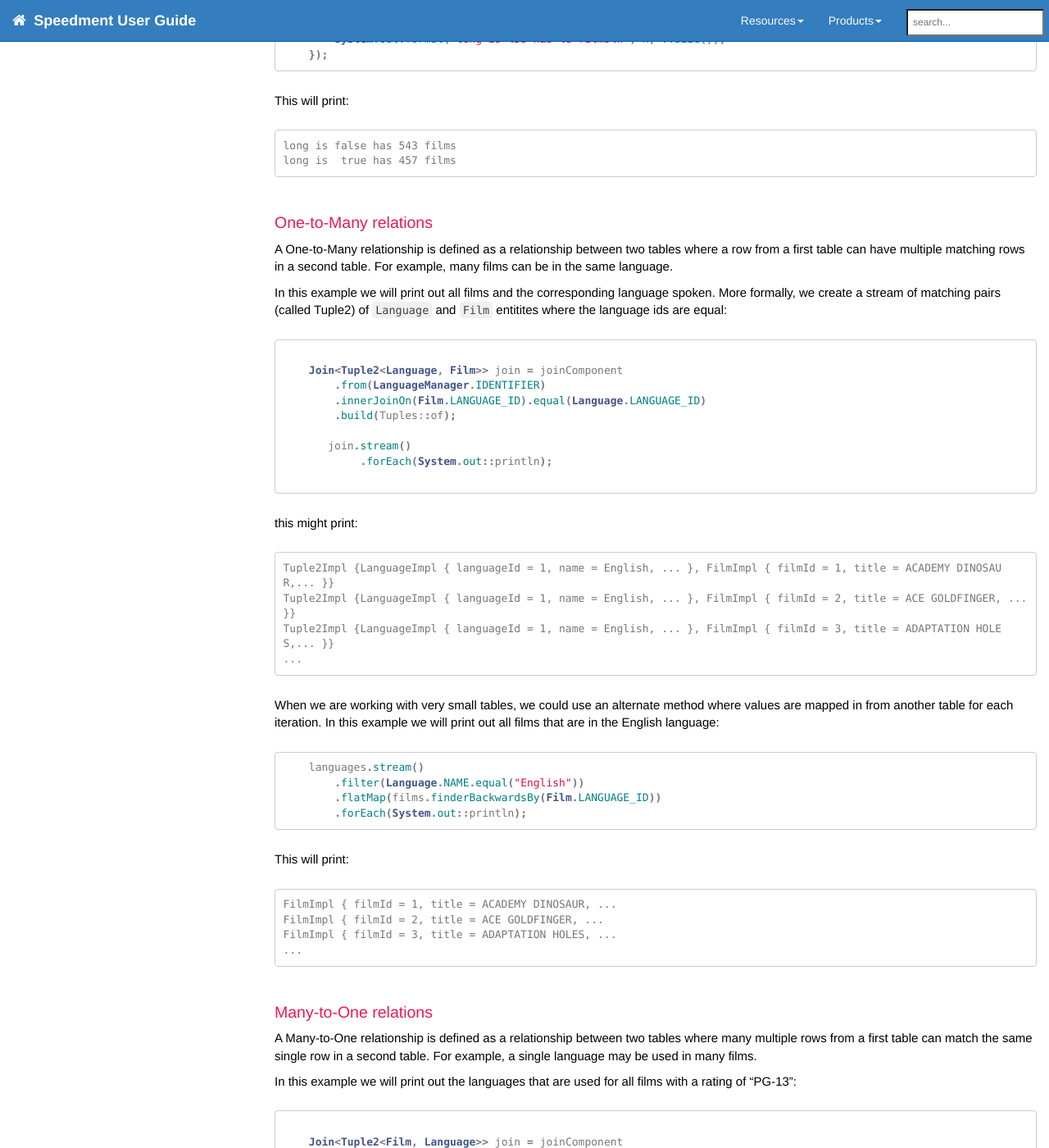
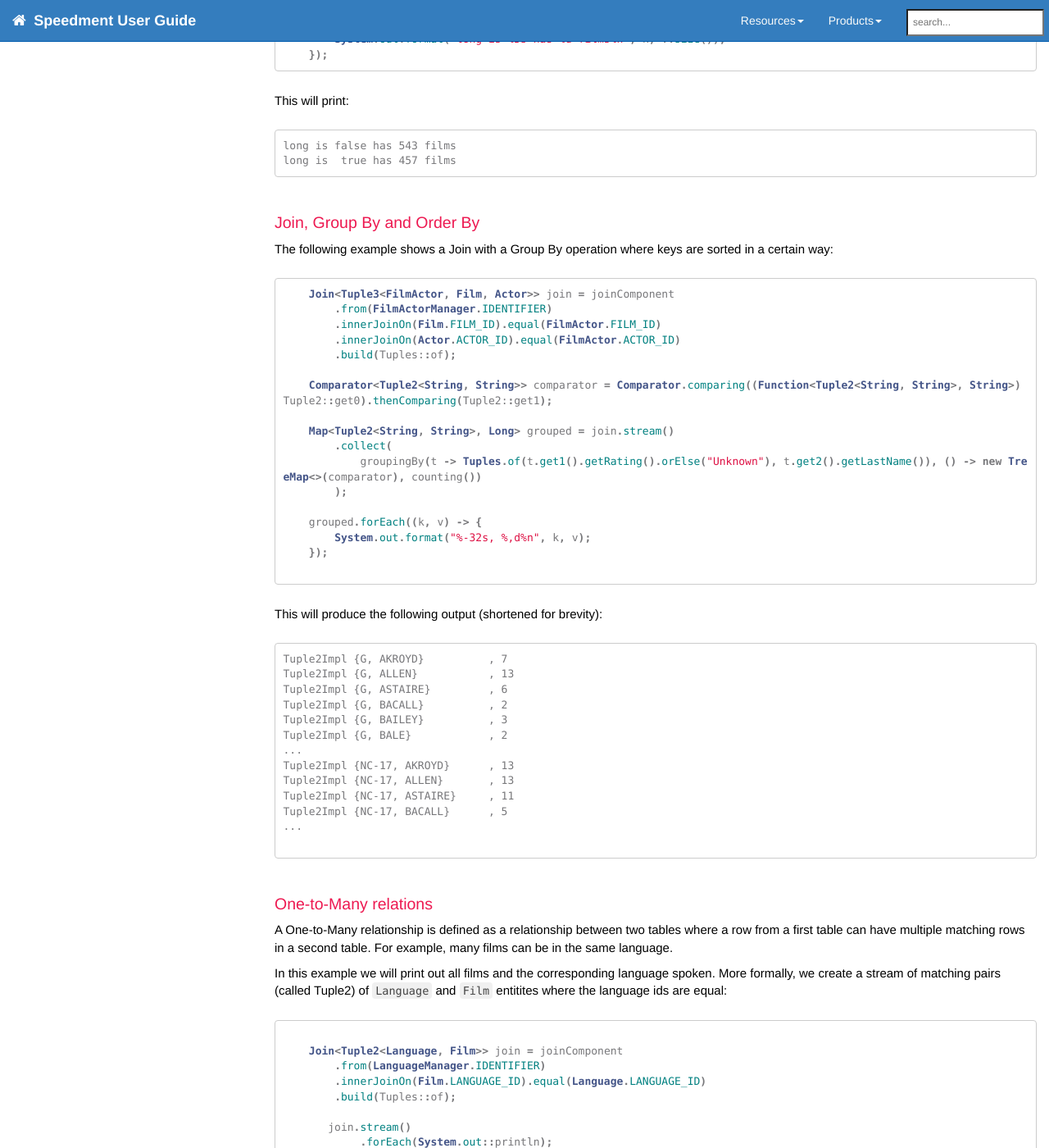
Before and after one commit to speedment/speedment-doc, a Jekyll site: the page built from pages/speedment_examples.md, in a window 1280 px wide and 1400 px high, scrolled down 10283 px. Shown: the whole window at 82% size. Built offline with Jekyll 4.4.1, drawn with Linux system fonts in a browser that asks for light colours; nearby versions of some CDN libraries; comment, search, counter and statistics services are not loaded.

Commit message:
Add Join, Group By, Order By example

`````diff
--- a/pages/speedment_examples.md
+++ b/pages/speedment_examples.md
@@ -472,6 +472,44 @@ long is false has 543 films
 long is  true has 457 films
 ```
 
+### Join, Group By and Order By
+The following example shows a Join with a Group By operation where keys are sorted in a certain way:
+```` java
+    Join<Tuple3<FilmActor, Film, Actor>> join = joinComponent
+        .from(FilmActorManager.IDENTIFIER)
+        .innerJoinOn(Film.FILM_ID).equal(FilmActor.FILM_ID)
+        .innerJoinOn(Actor.ACTOR_ID).equal(FilmActor.ACTOR_ID)
+        .build(Tuples::of);
+
+    Comparator<Tuple2<String, String>> comparator = Comparator.comparing((Function<Tuple2<String, String>, String>) Tuple2::get0).thenComparing(Tuple2::get1);
+
+    Map<Tuple2<String, String>, Long> grouped = join.stream()
+        .collect(
+            groupingBy(t -> Tuples.of(t.get1().getRating().orElse("Unknown"), t.get2().getLastName()), () -> new TreeMap<>(comparator), counting())
+        );
+
+    grouped.forEach((k, v) -> {
+        System.out.format("%-32s, %,d%n", k, v);
+    });
+
+````
+This will produce the following output (shortened for brevity):
+``` text
+Tuple2Impl {G, AKROYD}          , 7
+Tuple2Impl {G, ALLEN}           , 13
+Tuple2Impl {G, ASTAIRE}         , 6
+Tuple2Impl {G, BACALL}          , 2
+Tuple2Impl {G, BAILEY}          , 3
+Tuple2Impl {G, BALE}            , 2
+...
+Tuple2Impl {NC-17, AKROYD}      , 13
+Tuple2Impl {NC-17, ALLEN}       , 13
+Tuple2Impl {NC-17, ASTAIRE}     , 11
+Tuple2Impl {NC-17, BACALL}      , 5
+...
+
+```
+
 ### One-to-Many relations
 A One-to-Many relationship is defined as a relationship between two tables where a row from a first table can have multiple matching rows in a second table. For example, many films can be in the same language.
 
`````
